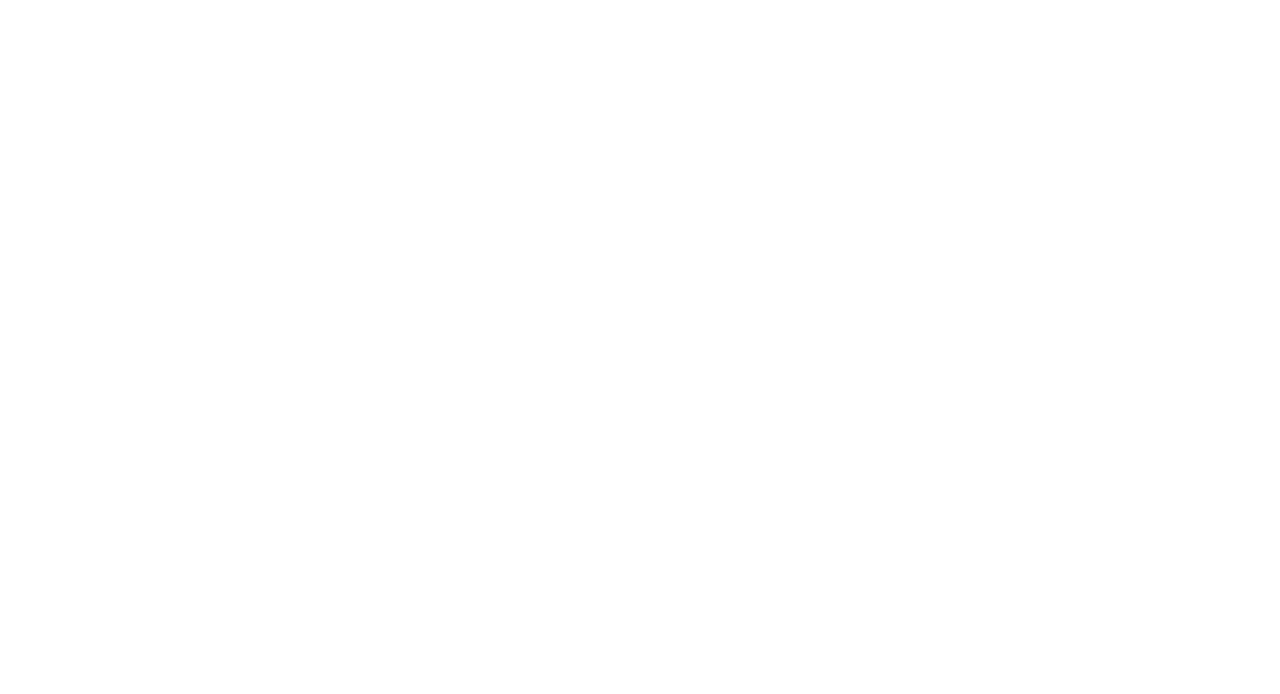
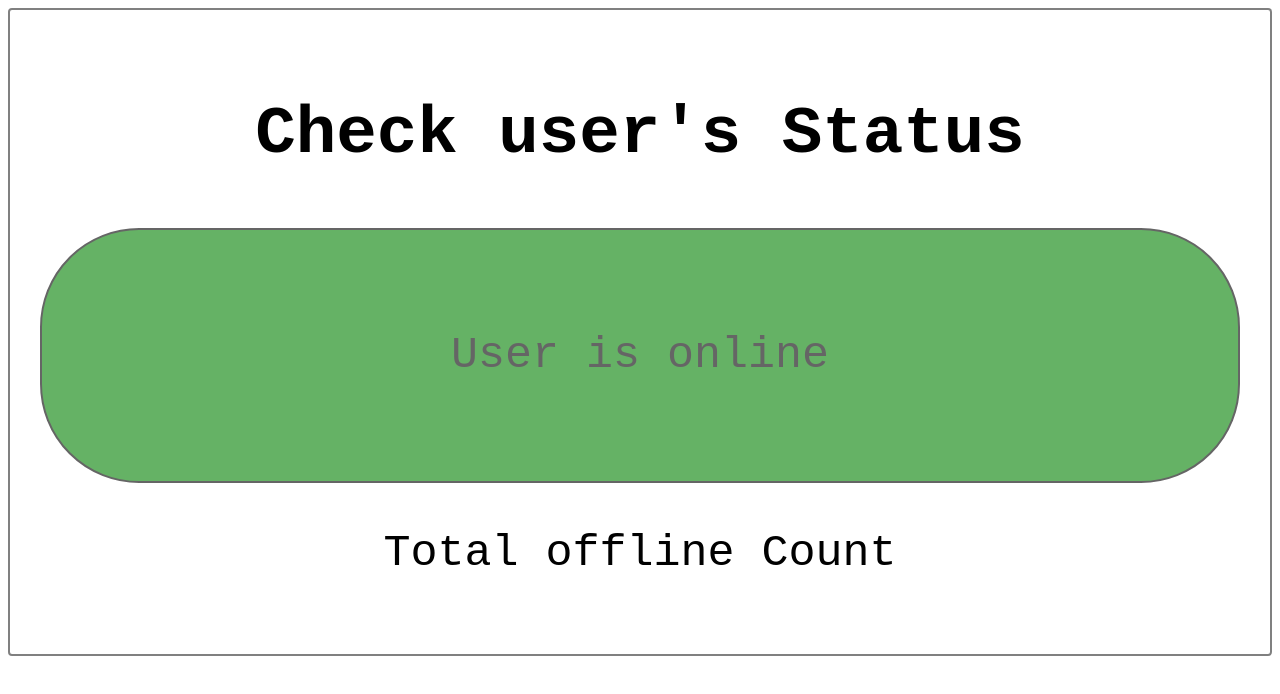
Before and after one commit to LouhanParitosh/check-online-status, a plain HTML site: page index.html in a window 1280 px wide. Drawn offline with Linux system fonts and the light colour scheme.

Commit message:
all work

```diff
--- a/index.html
+++ b/index.html
@@ -14,16 +14,24 @@
   <meta property="og:url" content="https://github.com/LouhanParitosh/check-online-status.git">
   <meta property="og:description" content="Check User Online/Offline status">
 
-  <link rel="icon" href="/favicon.ico">
-  <link rel="icon" href="/favicon.svg" type="image/svg+xml">
-  <link rel="apple-touch-icon" href="/apple-touch-icon.png">
 
   <link rel="stylesheet" href="style.css">
 
 </head>
 
 <body>
-  <!-- your content here... -->
   <script src="my-app.js"></script>
+
+  <div class="section">
+    <h2>Check user's Status</h2>
+    <div class="row">
+        <div class="online-status-grid">User is Online</div>
+      </div>
+      <div>
+        <p>Total offline Count </p>
+        <p class="offline-count"></p>
+      </div>
+  </div>
+
 </body>
 </html>
--- a/my-app.js
+++ b/my-app.js
@@ -0,0 +1,42 @@
+const  availableStatus = {
+    online : "online",
+    offline: "offline"
+};
+
+localStorage['offlineCount'] = localStorage['offlineCount'] ? localStorage['offlineCount'] : 0;
+localStorage['onlineCount'] = localStorage['onlineCount'] ? localStorage['onlineCount'] : 0;
+
+function networkStatusManipulator(status) {
+
+    const statusElement = document.querySelector(".online-status-grid");
+    const offLineCountElement = document.querySelector(".offline-count");
+
+    if (status === availableStatus.online) {
+        statusElement.classList.remove(availableStatus.offline);
+        statusElement.classList.add(availableStatus.online);
+        status = availableStatus.online;
+
+    } else {
+        statusElement.classList.remove(availableStatus.online);
+        statusElement.classList.add(availableStatus.offline);
+        localStorage['offlineCount'] = parseInt(localStorage['offlineCount']) + parseInt(1);
+        status = availableStatus.offline;
+        offLineCountElement.innerText = localStorage['offlineCount'];
+    }
+    statusElement.innerText = `User is ${status}`;
+  }
+
+  window.addEventListener("load", () => {
+    var userStatus = navigator.onLine ? availableStatus.online : availableStatus.offline;
+    networkStatusManipulator(userStatus);
+
+    window.addEventListener("online", () => {
+      // Set networkStatusManipulator to online when they change to online.
+      networkStatusManipulator(availableStatus.online);
+    });
+
+    window.addEventListener("offline", () => {
+      // Set networkStatusManipulator to offline when they change to offline.
+      networkStatusManipulator(availableStatus.offline);
+    });
+  });
--- a/style.css
+++ b/style.css
@@ -0,0 +1,43 @@
+
+* {
+  box-sizing: border-box;
+}
+
+body {
+  font-family:monospace
+}
+
+.section {
+  top:50%;
+  padding: 30px;
+  text-align: center;
+  font-size: 45px;
+  font-weight: 500;
+  height: 100%;
+  border: 2px solid grey;
+  border-radius: 4px;
+
+}
+
+.online-status-grid {
+  opacity: 0.6;
+  float: center;
+  padding: 100px;
+  text-align: center;
+  border: 2px solid black;
+  border-radius: 99px;
+}
+
+.online-status-grid.online {
+    background-color: green;
+  }
+
+.online-status-grid.offline {
+    background-color: red;
+  }
+
+@media (max-width: 600px) {
+  .online-status-grid {
+    width: 100%;
+  }
+}
```
